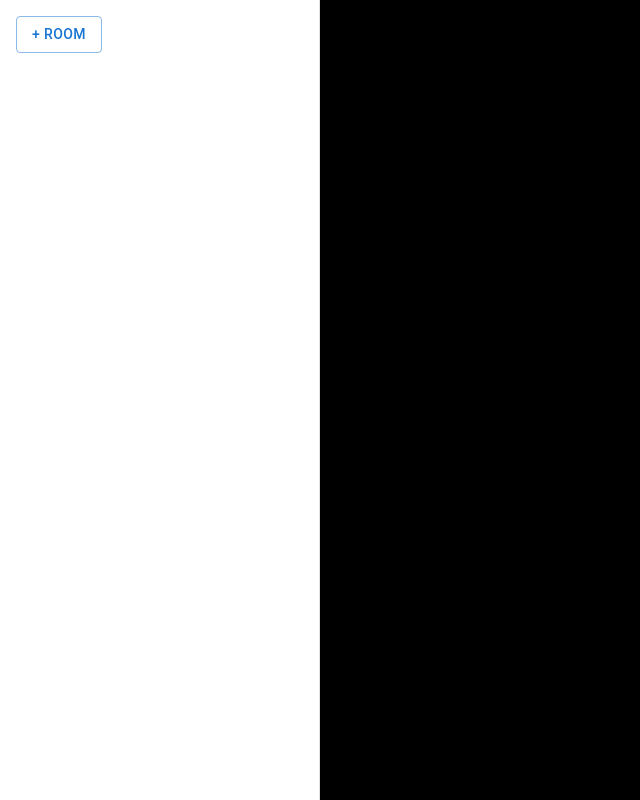
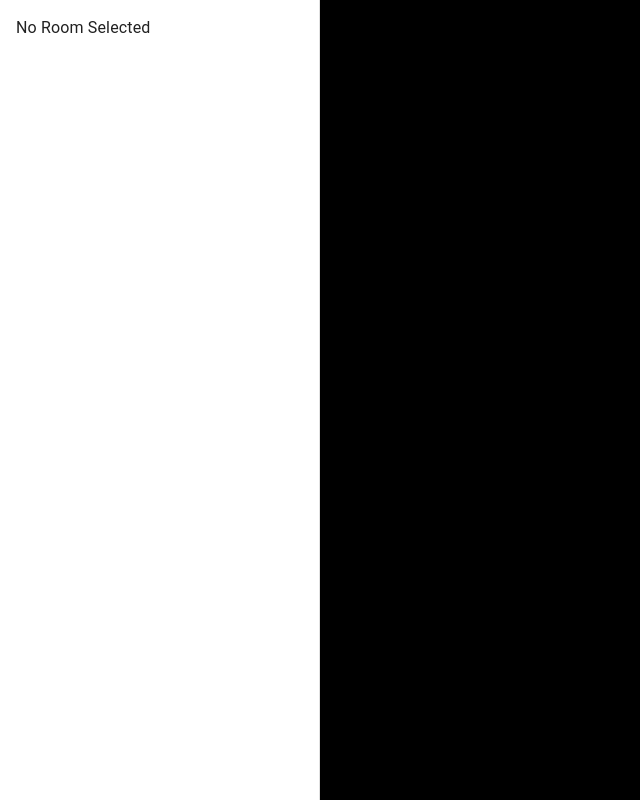
Before and after one commit to matthewkayin/mud, a React (Vite) app in the folder frontend/: page /editor in a window 1280 px wide. Shown: the whole page, without its empty margins (0-640 px from the left). Built offline with nearby package versions, Linux system fonts and the light colour scheme.

Commit message:
commit before i change up the data storage

```diff
--- a/frontend/src/editor/editor.tsx
+++ b/frontend/src/editor/editor.tsx
@@ -1,7 +1,8 @@
-import { useRef, useEffect } from 'react';
-import { Box, Paper, Button } from '@mui/material';
+import { useRef, useEffect, useState } from 'react';
+import { Box } from '@mui/material';
 import * as mud from '../mud/types';
-import { EDITOR_HOVERED_ROOM_GRID_INDEX_NONE, EditorState } from './state';
+import { EditorSidebar } from './sidebar';
+import { EDITOR_ROOM_GRID_INDEX_NONE, EditorState } from './state';
 
 const CAMERA_ZOOM_MIN = 0.5;
 const CAMERA_ZOOM_MAX = 2.0;
@@ -9,6 +10,7 @@ const CAMERA_ZOOM_MAX = 2.0;
 export const Editor = () => {
   const canvasRef = useRef(null);
   const canvasBoxRef = useRef(null);
+  const [selectedRoom, setSelectedRoom] = useState<mud.Room | null>(null);
   const stateRef = useRef(new EditorState());
 
   // RESIZE
@@ -53,11 +55,20 @@ export const Editor = () => {
 
     const onMouseClick = () => {
       const state = stateRef.current;
+
+      // Create room
       const shouldCreateRoom =
-        state.hoveredRoomGridIndex !== EDITOR_HOVERED_ROOM_GRID_INDEX_NONE &&
+        state.hoveredRoomGridIndex !== EDITOR_ROOM_GRID_INDEX_NONE &&
         state.roomGrid[state.hoveredRoomGridIndex] === mud.ROOM_NONE;
       if (shouldCreateRoom) {
         state.createRoom()
+      }
+
+      // Select the room that was clicked
+      const hoveredRoomIndex = state.roomGrid[state.hoveredRoomGridIndex];
+      if (hoveredRoomIndex !== mud.ROOM_NONE) {
+        state.selectedRoomGridIndex = state.hoveredRoomGridIndex;
+        setSelectedRoom(state.world.Rooms[hoveredRoomIndex]);
       }
     };
 
@@ -153,22 +164,7 @@ export const Editor = () => {
       height: '100vh',
       overflow: 'hidden'
     }}>
-      <Paper
-        elevation={2}
-        sx={{
-          width: '25%',
-          minWidth: '25%',
-          height: '100%',
-          borderRadius: 0,
-          borderRight: '1px solid',
-          borderColor: 'divider',
-          p: 2,
-          boxSixing: 'border-box',
-          overflowY: 'auto',
-        }}
-      >
-        <Button variant="outlined">+ Room</Button>
-      </Paper>
+      <EditorSidebar room={selectedRoom} />
       <Box
         ref={canvasBoxRef}
         sx={{
--- /dev/null
+++ b/frontend/src/editor/sidebar.tsx
@@ -0,0 +1,45 @@
+import { Paper, TextField, Typography } from '@mui/material';
+import * as mud from '../mud/types';
+
+export type EditorSidebarProps = {
+  room: mud.Room | null;
+}
+
+type EditorSidebarRoomClusterProps = {
+  room: mud.Room;
+}
+
+export const EditorSidebar = ({ room }: EditorSidebarProps) => {
+  return (
+    <Paper
+      elevation={2}
+      sx={{
+        width: '25%',
+        minWidth: '25%',
+        height: '100%',
+        borderRadius: 0,
+        borderRight: '1px solid',
+        borderColor: 'divider',
+        p: 2,
+        boxSixing: 'border-box',
+        overflowY: 'auto',
+      }}
+    >
+      { room === null && <Typography>No Room Selected</Typography> }
+      { room !== null && <EditorSidebarRoomCluster room={room}/> }
+    </Paper>
+  );
+};
+
+const EditorSidebarRoomCluster = ({ room }: EditorSidebarRoomClusterProps) => {
+  return (
+    <TextField
+      label="Name"
+      value={room.Name}
+      onChange={(event) => {
+        room.Name = event.target.value;
+      }}
+      variant="standard"
+    />
+  )
+}
--- a/frontend/src/editor/state.ts
+++ b/frontend/src/editor/state.ts
@@ -6,7 +6,7 @@ const ROOM_Y_SPACING = 20;
 const ROOM_WIDTH = 200;
 const ROOM_HEIGHT = 80;
 
-export const EDITOR_HOVERED_ROOM_GRID_INDEX_NONE = -1;
+export const EDITOR_ROOM_GRID_INDEX_NONE = -1;
 
 export const EditorStateHoverType = {
   NONE: 0,
@@ -30,7 +30,8 @@ type RenderRoomParams = {
 export class EditorState {
   cameraOffset: Vec2 = { x: 0, y: 0 };
   cameraZoom: number = 1.0;
-  hoveredRoomGridIndex: number = EDITOR_HOVERED_ROOM_GRID_INDEX_NONE;
+  hoveredRoomGridIndex: number = EDITOR_ROOM_GRID_INDEX_NONE;
+  selectedRoomGridIndex: number = EDITOR_ROOM_GRID_INDEX_NONE;
 
   world: mud.World = {
     Rooms: [],
@@ -121,7 +122,7 @@ export class EditorState {
   }
 
   onMouseMoved(mouseWorldPos: Vec2) {
-    this.hoveredRoomGridIndex = EDITOR_HOVERED_ROOM_GRID_INDEX_NONE;
+    this.hoveredRoomGridIndex = EDITOR_ROOM_GRID_INDEX_NONE;
 
     // Check for hovering over rooms
     for (let y = 0; y < this.roomGridHeight; y++) {
@@ -136,7 +137,7 @@ export class EditorState {
   }
 
   createRoom() {
-    if (this.hoveredRoomGridIndex === EDITOR_HOVERED_ROOM_GRID_INDEX_NONE) {
+    if (this.hoveredRoomGridIndex === EDITOR_ROOM_GRID_INDEX_NONE) {
       return;
     }
     if (this.roomGrid[this.hoveredRoomGridIndex] !== mud.ROOM_NONE) {
@@ -177,11 +178,11 @@ export class EditorState {
         }
 
         const room = this.world.Rooms[roomIndex];
-        const isHovered = this.hoveredRoomGridIndex === roomGridIndex;
+        const isSelected = this.selectedRoomGridIndex === roomGridIndex;
         this.renderRoom(context, {
           cell: { x, y },
           dashBorder: false,
-          color: isHovered ? '#ffff00' : '#fff',
+          color: isSelected ? '#ffff00' : '#fff',
           text: room.Name,
         });
       }
```
